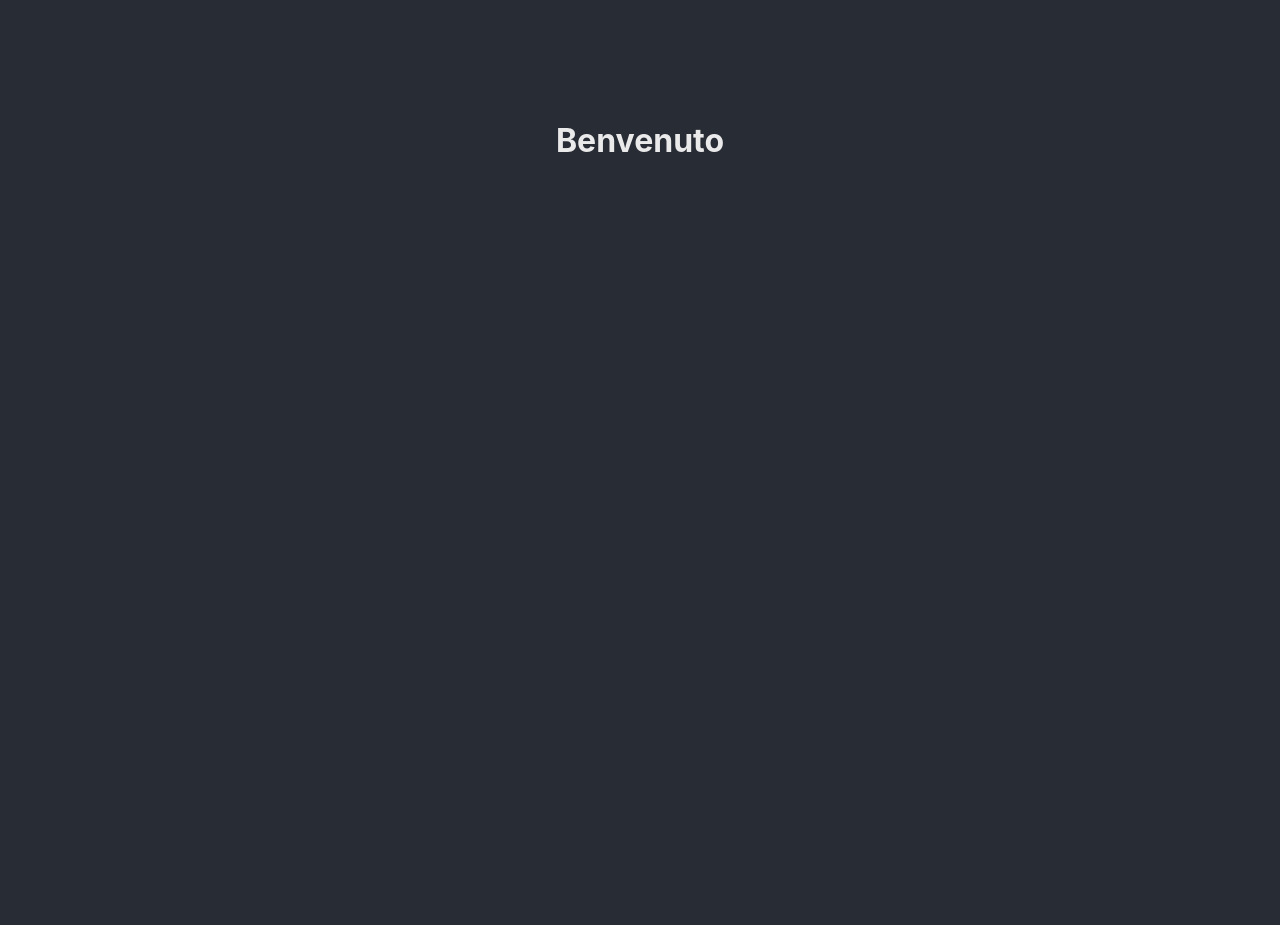
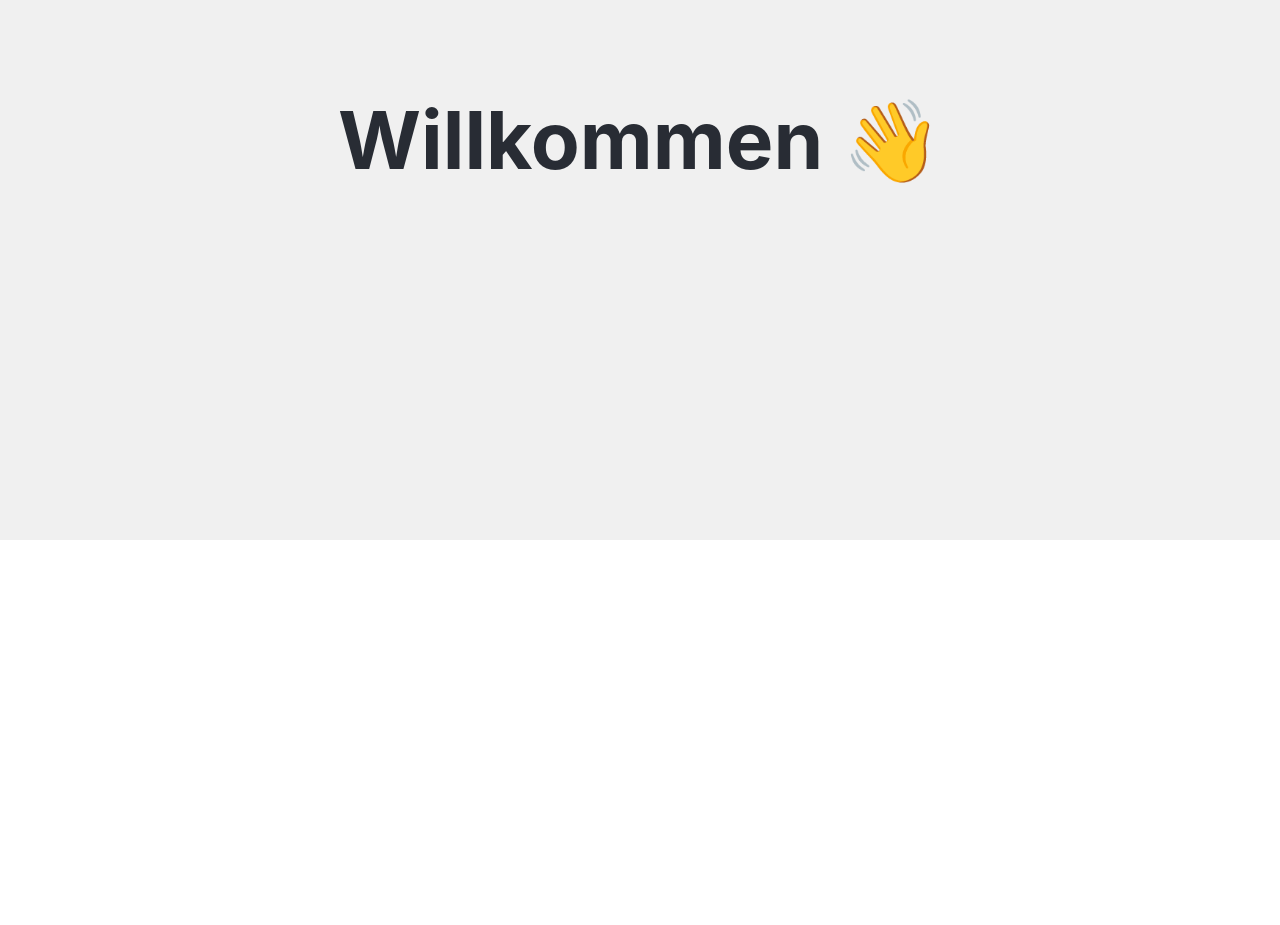
Before and after one commit to PezzottiCarlo/carlopezzotti.ch, a React (Create React App) app: page / in a window 1280 px wide. Shown: the part 260-1185 px from the top of the page. After the commit the page ends 800 px from the top, so only its background shows below. Built offline with nearby package versions, Linux system fonts and the light colour scheme; no server answers.

Commit message:
feat: :tada: release 1.0

```diff
--- a/package.json
+++ b/package.json
@@ -3,6 +3,7 @@
   "version": "0.1.0",
   "private": true,
   "dependencies": {
+    "@react-icons/all-files": "^4.1.0",
     "@testing-library/jest-dom": "^5.16.4",
     "@testing-library/react": "^12.1.4",
     "@testing-library/user-event": "^13.5.0",
@@ -10,6 +11,7 @@
     "express": "^4.17.3",
     "react": "^18.0.0",
     "react-dom": "^18.0.0",
+    "react-icons": "^4.3.1",
     "react-scripts": "5.0.0",
     "web-vitals": "^2.1.4"
   },
--- a/public/index.html
+++ b/public/index.html
@@ -2,29 +2,8 @@
 <html lang="en">
   <head>
     <meta charset="utf-8" />
-    <link rel="icon" href="%PUBLIC_URL%/favicon.ico" />
     <meta name="viewport" content="width=device-width, initial-scale=1" />
-    <meta name="theme-color" content="#000000" />
-    <meta
-      name="description"
-      content="Web site created using create-react-app"
-    />
-    <link rel="apple-touch-icon" href="%PUBLIC_URL%/logo192.png" />
-    <!--
-      manifest.json provides metadata used when your web app is installed on a
-      user's mobile device or desktop. See https://developers.google.com/web/fundamentals/web-app-manifest/
-    -->
-    <link rel="manifest" href="%PUBLIC_URL%/manifest.json" />
-    <!--
-      Notice the use of %PUBLIC_URL% in the tags above.
-      It will be replaced with the URL of the `public` folder during the build.
-      Only files inside the `public` folder can be referenced from the HTML.
-
-      Unlike "/favicon.ico" or "favicon.ico", "%PUBLIC_URL%/favicon.ico" will
-      work correctly both with client-side routing and a non-root public URL.
-      Learn how to configure a non-root public URL by running `npm run build`.
-    -->
-    <title>React App</title>
+    <title>Carlo Pezzotti</title>
   </head>
   <body>
     <noscript>You need to enable JavaScript to run this app.</noscript>
--- a/src/App.css
+++ b/src/App.css
@@ -1,11 +1,79 @@
-.App{
-  background-color: #282c34;
+.App {
+  background-color: var(--primary-color);
+  height: calc(100vh - var(--vh-offset, 0px));
+  overflow-y: scroll;
+  -ms-scroll-snap-type: y mandatory;
+  scroll-snap-type: y mandatory;
+  overflow-x: hidden;
 }
-.section{
-  color: rgba(255, 255, 255, 0.9);
+
+.section {
+  color: var(--secondary-color);
+  align-items: center;
+  display: flex;
+  flex-flow: column;
+  height: calc(100vh - var(--vh-offset,0px));
+  justify-content: center;
+  position: relative;
+  scroll-snap-align: center;
+  text-align: center;
+}
+
+.section h1 {
+  font-size: 3rem;
+  margin: 0;
+}
+
+.inverse {
+  background-color: var(--secondary-color);
+  color: var(--primary-color);
+}
+
+.big{
+  width: 50%;
+  padding-left: 5rem;
+  padding-right: 5rem;
+}
+
+.big-text{
+  font-size:5rem !important;
+}
+
+@media only screen and (max-width: 768px) {
+  .big{
+    padding: 0;
+    width: 100%;
+  }
+  .projects{
+    max-height: 75vh;
+    overflow-y: scroll;
+  }
+  .big-text{
+    font-size:4rem !important;
+  }
+}
+
+.projects{
   display: flex;
   flex-direction: column;
-  justify-content: center;
+}
+
+.project{
+  margin-top: 2rem;
+  display: flex;
+  flex-direction: column;
+  align-items: left;
+}
+
+.link{
+  color: var(--primary-color);
+  text-decoration: none;
+}
+
+.contact{
+  display: flex;
+  flex-direction: row;
+  justify-content: space-around;
   align-items: center;
-  height: 100vh;
+  padding: 2rem;
 }
--- a/src/App.js
+++ b/src/App.js
@@ -1,17 +1,75 @@
 import './App.css';
+import React from 'react';
+import { useEffect, useState } from 'react';
+import { AiFillInstagram, AiFillGithub, AiFillLinkedin } from "react-icons/ai";
 
-function App() {
+
+const App = () => {
+
+  const welcomes = ["Benvenuto", "Bienvenue", "Willkommen", "Welcome"];
+  const [projects, setProjects] = useState([]);
+  const [welcome, setWelcome] = useState(welcomes[0]);
+
+  useEffect(() => {
+    const fetchProjects = async () => {
+      let reqPrj = await fetch('https://api.github.com/users/PezzottiCarlo/repos');
+      let data = await reqPrj.json();
+      setProjects(data);
+    }; fetchProjects();
+    const interval = setInterval(() => {
+      let index = Math.floor(Math.random() * welcomes.length);
+      setWelcome(welcomes[index]);
+    }, 1000)
+  }, [])
+
   return (
     <div className="App">
       <div className='section'>
-        <h1>Benvenuto</h1>
+        <h1 className='big-text'>{welcome} 👋</h1>
       </div>
       <div className='section'>
-        <h1>Chi sono</h1>
+        <h1>Mi chiamo <span className='inverse'>Carlo Pezzotti</span></h1>
+        <h1>vengo dalla <span className='inverse'>Svizzera🇨🇭</span></h1>
       </div>
       <div className='section'>
-        <h1>I miei ultimi progetti</h1>
+        <h1>Principalmente uso</h1>
+        <div className='inverse big'>
+          <h1>Javascript</h1>
+          <h1>Node</h1>
+          <h1>SQL</h1>
+          <h1>Java</h1>
+          <h1>C++</h1>
+        </div>
       </div>
+      <div className='section'>
+        <h1>Alcuni miei lavori</h1>
+        <div className='inverse big projects'>
+          {projects.map((project, i) => (
+            <div className='project'>
+              <h1><a className='link' href={project.html_url}>{project.name}</a></h1>
+              <h3>{project.description}</h3>
+            </div>
+          ))}
+        </div>
+      </div>
+      <div className='section'>
+        <h1>Contatti</h1>
+        <div className='inverse big contact'>
+          <div>
+            <h1><a className='link' href='https://www.instagram.com/sgabello.blu/'><AiFillInstagram /></a></h1>
+            <h2>Instagram</h2>
+          </div>
+          <div>
+            <h1><a className='link' href='https://www.linkedin.com/in/carlo-pezzotti-893839235/'><AiFillLinkedin /></a></h1>
+            <h2>Linkedin</h2>
+          </div>
+          <div>
+            <h1><a className='link' href='https://github.com/PezzottiCarlo'><AiFillGithub /></a></h1>
+            <h2>Github</h2>
+          </div>
+        </div>
+      </div>
+
     </div>
   );
 }
--- a/src/index.css
+++ b/src/index.css
@@ -1,5 +1,23 @@
+@media (prefers-color-scheme: light) {
+  :root{
+    --secondary-color: #282c34;
+    --primary-color: #f0f0f0;
+  }
+}
+
+@media (prefers-color-scheme: dark) {
+  :root{
+    --primary-color: #282c34;
+    --secondary-color: #f0f0f0;
+  }
+
+}
+
+
+
 body {
   margin: 0;
+  padding: 0;
   font-family: -apple-system, BlinkMacSystemFont, 'Segoe UI', 'Roboto', 'Oxygen',
     'Ubuntu', 'Cantarell', 'Fira Sans', 'Droid Sans', 'Helvetica Neue',
     sans-serif;
```
Also changed, not shown: 1 other file (tests, documents, lock files or other folders).
